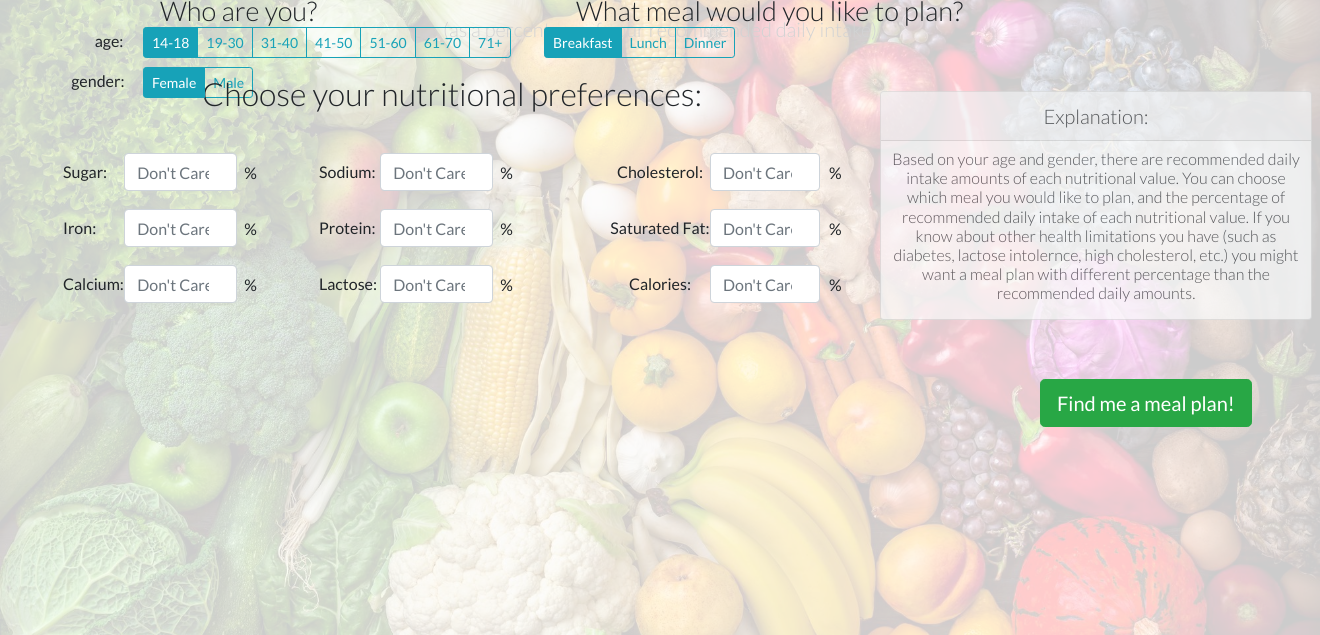
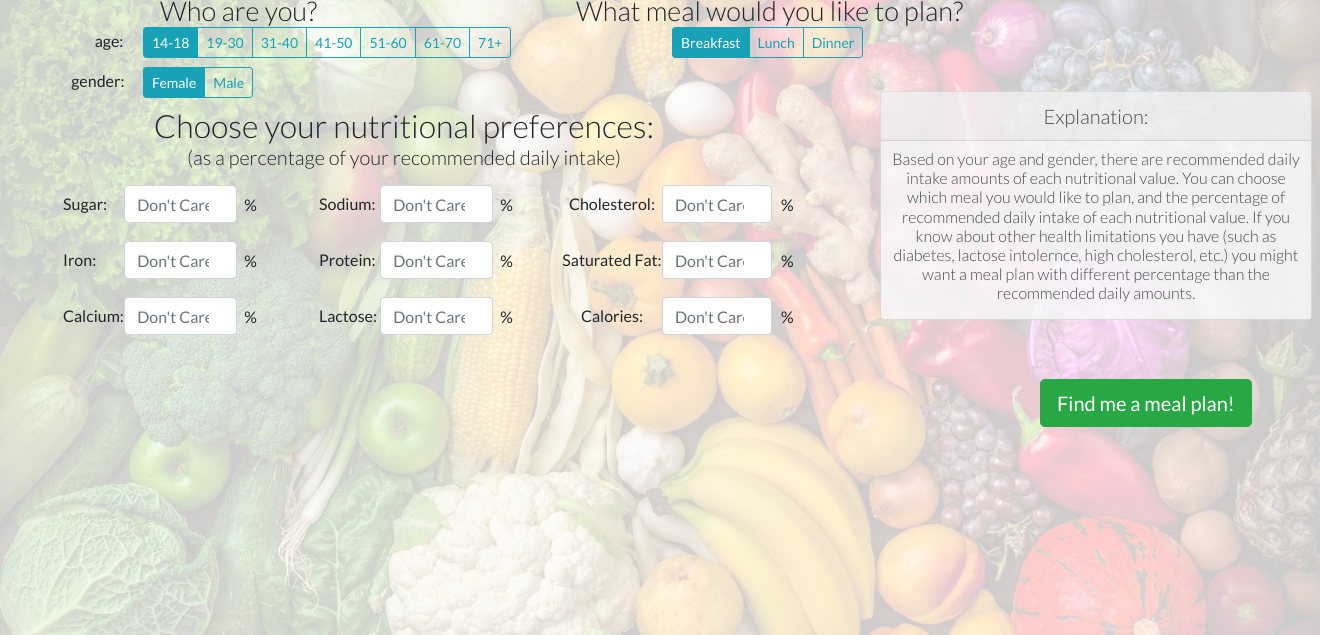
Before and after one commit to orgoren/Matkonim, a Flask app: page /daily_meal_plan in a window 1320 px wide. Shown: the part 165-800 px from the top of the page. Run offline with Flask 2, Linux system fonts and the light colour scheme; parts of the project's set-up code (start-up, migrations or seed data) failed here and were passed over; some libraries are stand-ins or nearby versions.

Commit message:
Update daily_meal_plan.css

```diff
--- a/SRC/APPLICATION-SOURCE-CODE/static/css/daily_meal_plan.css
+++ b/SRC/APPLICATION-SOURCE-CODE/static/css/daily_meal_plan.css
@@ -103,35 +103,36 @@ header.masthead h2{
 #what-meal-choice{
 	position:absolute;
 	top:12rem;
-	left:34rem;
+	left:42rem;
 }
 
 #preferences-header{
 	position:relative;
-	top:6rem;
-	left:-13rem;
+	top:8rem;
+	left:-16rem;
+}
+#sub-header{
+    position:relative;
+    top:8rem;
+    left:-16rem;
 }
 #nutri1{
 	position:absolute;
 	width:100%;
-	top:7rem;
+	top:9rem;
 	left:3rem;
 }
 #nutri2{
 	position:absolute;
 	width:100%;
-	top:7rem;
+	top:9rem;
 	left:19rem;
 }
 #nutri3{
 	position:absolute;
 	width:100%;
-	top:7rem;
-	left:35rem;
-}
-.nutri2-label{
-	position:relative;
-	left:0.7rem;
+	top:9rem;
+	left:32rem;
 }
 .nutri3-label{
 	position:relative;
@@ -149,7 +150,7 @@ header.masthead h2{
 	position:absolute;
 	left:55rem;
 	top:16rem;
-	opacity:.7
+	opacity:.8
 }
 #submit-button{
 	position:absolute;
@@ -190,11 +191,3 @@ header.masthead h2{
     position:relative;
     left:35%;
 }
-#results-meal-choice{
-    position:relative;
-    top:1rem;
-}
-#single-meal-course{
-    position:relative;
-    top:1rem;
-}
```
